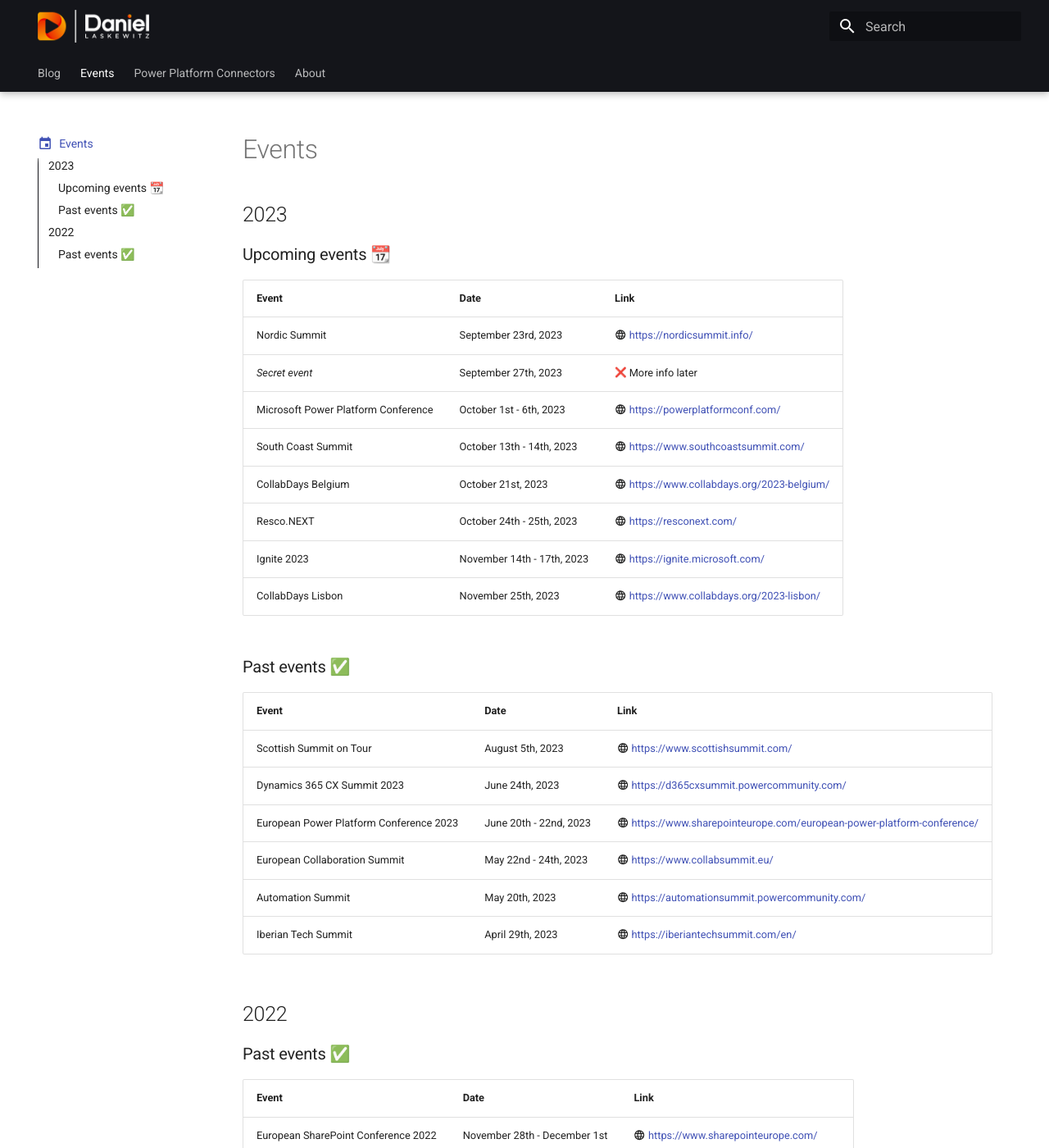
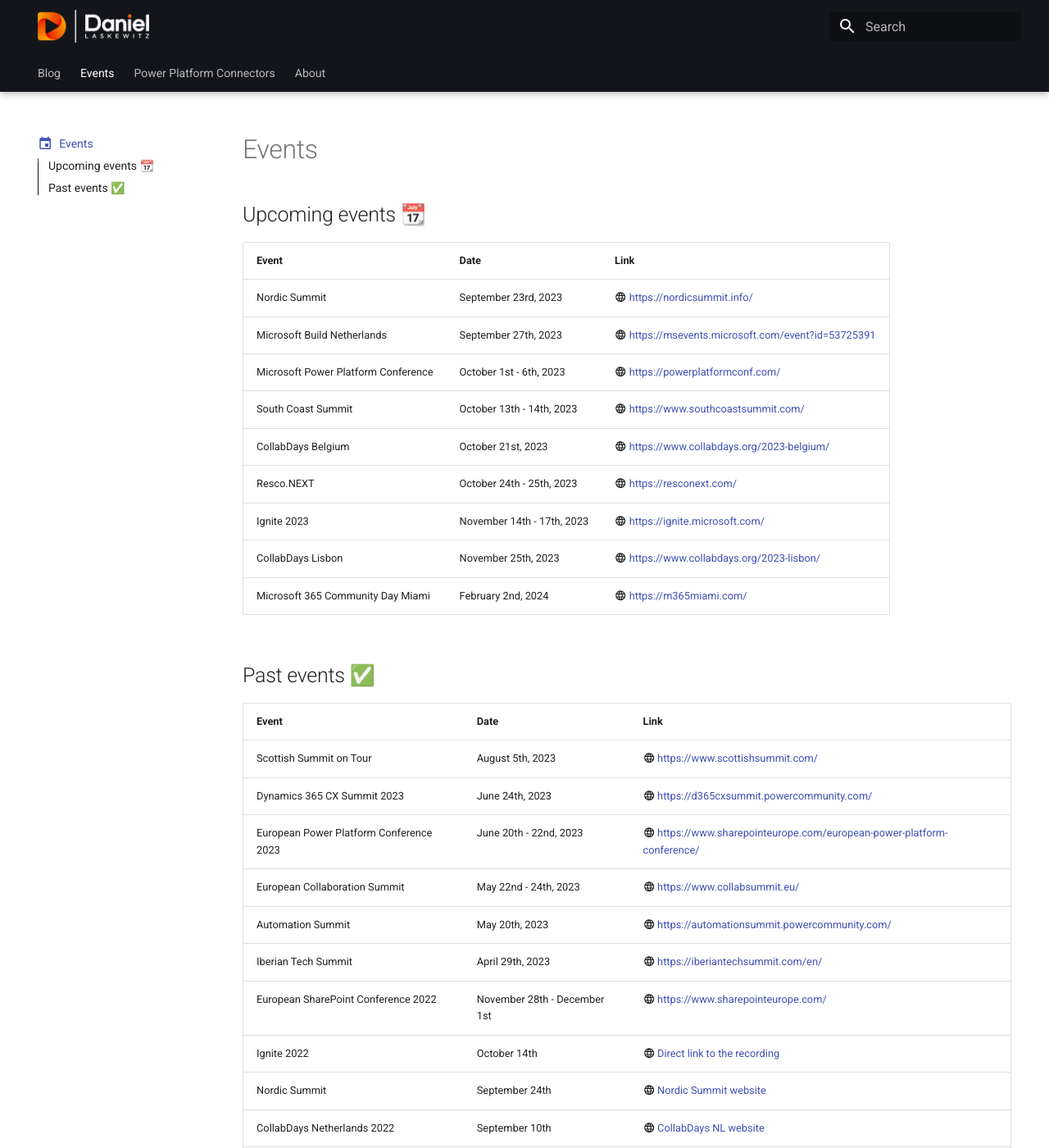
Before and after one commit to Laskewitz/laskewitz.github.io, an MkDocs documentation site: the page built from docs/events.md, in a window 1280 px wide and 1400 px high. Shown: the whole window at 82% size. Built offline with MkDocs 1.6.1 and Material for MkDocs 9.7.7, drawn with Linux system fonts in a browser that asks for light colours; emoji names are drawn with the system emoji font; plug-ins that fetch from the network failed and are left out.

Commit message:
Update Events

```diff
--- a/docs/events.md
+++ b/docs/events.md
@@ -8,22 +8,21 @@
 ---
 # Events
 
-## 2023
-
-### Upcoming events 📆
+## Upcoming events 📆
 
 | Event | Date | Link |
 | ----------- | ------------------------------------ | ------------------------------------ |
 | Nordic Summit | September 23rd, 2023 | :material-web: [https://nordicsummit.info/](https://nordicsummit.info/) |
-| *Secret event* | September 27th, 2023 | :x: More info later |
+| Microsoft Build Netherlands | September 27th, 2023 | :material-web: [https://msevents.microsoft.com/event?id=53725391](https://msevents.microsoft.com/event?id=53725391) |
 | Microsoft Power Platform Conference | October 1st - 6th, 2023 | :material-web: [https://powerplatformconf.com/](https://powerplatformconf.com/) |
 | South Coast Summit | October 13th - 14th, 2023 | :material-web: [https://www.southcoastsummit.com/](https://www.southcoastsummit.com/) |
 | CollabDays Belgium | October 21st, 2023 | :material-web: [https://www.collabdays.org/2023-belgium/](https://www.collabdays.org/2023-belgium/) |
 | Resco.NEXT | October 24th - 25th, 2023 | :material-web: [https://resconext.com/](https://resconext.com/) |
 | Ignite 2023 | November 14th - 17th, 2023 | :material-web: [https://ignite.microsoft.com/](https://ignite.microsoft.com/) |
 | CollabDays Lisbon | November 25th, 2023 | :material-web: [https://www.collabdays.org/2023-lisbon/](https://www.collabdays.org/2023-lisbon/) |
+| Microsoft 365 Community Day Miami | February 2nd, 2024 | :material-web: [https://m365miami.com/](https://m365miami.com/) |
 
-### Past events ✅
+## Past events ✅
 
 | Event | Date | Link |
 | ----------- | ------------------------------------ | ------------------------------------ |
@@ -33,13 +32,6 @@
 | European Collaboration Summit | May 22nd - 24th, 2023 | :material-web: [https://www.collabsummit.eu/](https://www.collabsummit.eu/) |
 | Automation Summit | May 20th, 2023 | :material-web: [https://automationsummit.powercommunity.com/](https://automationsummit.powercommunity.com/) |
 | Iberian Tech Summit | April 29th, 2023 | :material-web: [https://iberiantechsummit.com/en/](https://iberiantechsummit.com/en/) |
-
-## 2022
-
-### Past events ✅
-
-| Event | Date | Link |
-| ----------- | ------------------------------------ | ------------------------------------ |
 | European SharePoint Conference 2022 | November 28th - December 1st | :material-web: [https://www.sharepointeurope.com/](https://www.sharepointeurope.com/) |
 | Ignite 2022 | October 14th | :material-web: [Direct link to the recording](https://ignite.microsoft.com/en-US/sessions/1d0792dd-3f20-4aa2-94d8-537d7d77d86d) |
 | Nordic Summit | September 24th | :material-web: [Nordic Summit website](https://nordicsummit.info/) |
```
